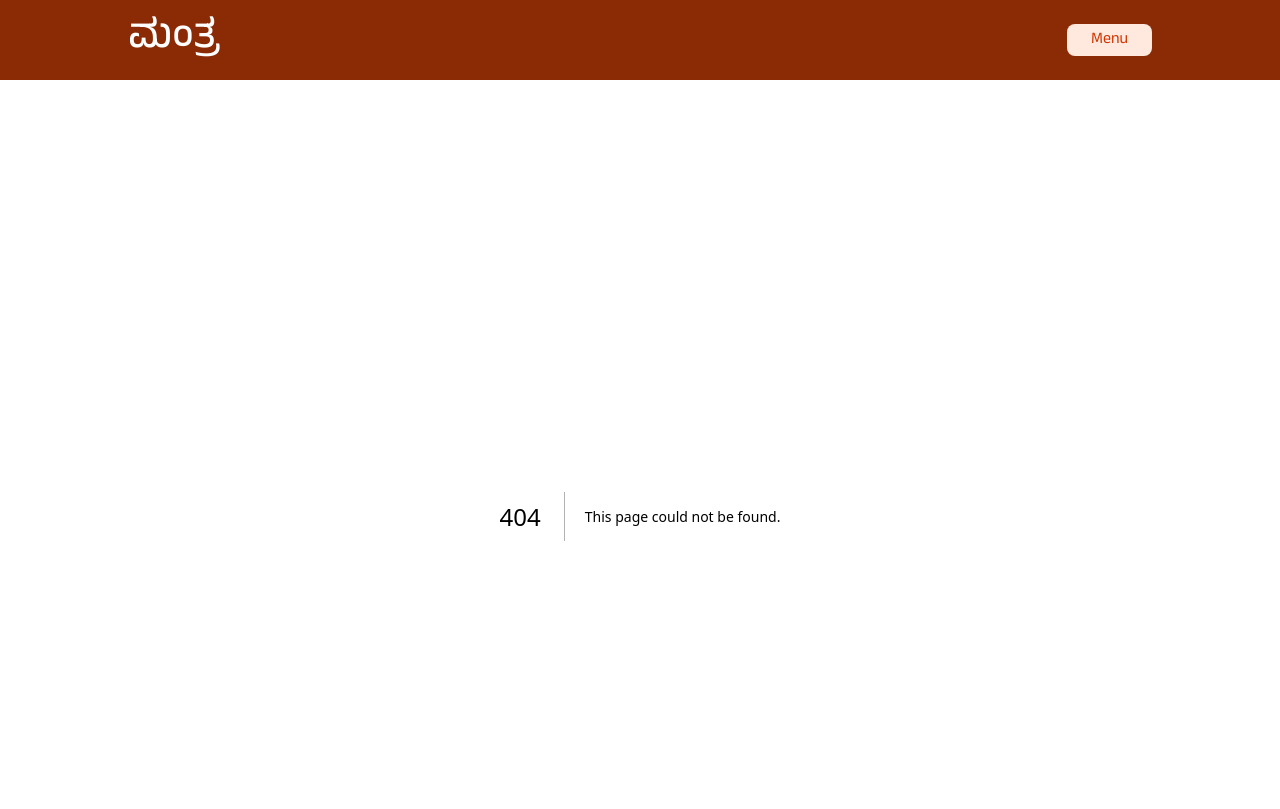
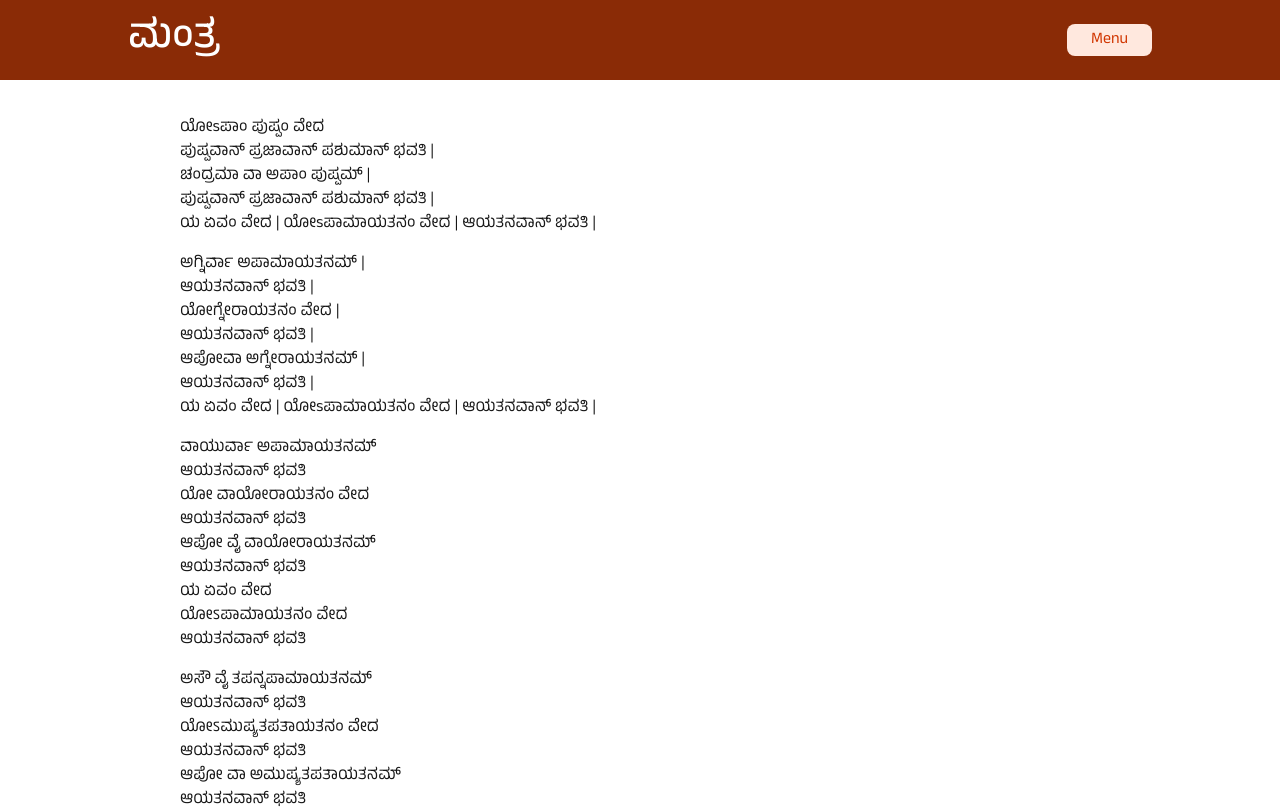
Before and after one commit to hegde-sachin/mantra, a Next.js app: page /mantra-pushpa in a window 1280 px wide. Before the commit this address had no page. Shown: the top 809 px of the page. Built offline with nearby package versions, Linux system fonts and the light colour scheme.

Commit message:
Add Mantra Pushpa

```diff
--- a/src/app/durga-sukta/page.tsx
+++ b/src/app/durga-sukta/page.tsx
@@ -1,7 +1,7 @@
 import { ContentComponent } from "@/components/content.component";
 import { Content } from "@/interfaces/content";
 
-export default async function GanapatiUpanishath() {
+export default async function DurgaSukta() {
   const contents: Array<Content> = [
     {
       details: [
--- /dev/null
+++ b/src/app/mantra-pushpa/page.tsx
@@ -0,0 +1,153 @@
+import { ContentComponent } from "@/components/content.component";
+import { Content } from "@/interfaces/content";
+
+export default async function MantraPushpa() {
+  const contents: Array<Content> = [
+    {
+      details: [
+        {
+          list: [
+            "ಯೋsಪಾಂ ಪುಷ್ಪಂ ವೇದ",
+            "ಪುಷ್ಪವಾನ್ ಪ್ರಜಾವಾನ್ ಪಶುಮಾನ್ ಭವತಿ |",
+            "ಚಂದ್ರಮಾ ವಾ ಅಪಾಂ ಪುಷ್ಪಮ್ |",
+            "ಪುಷ್ಪವಾನ್ ಪ್ರಜಾವಾನ್ ಪಶುಮಾನ್ ಭವತಿ |",
+            "ಯ ಏವಂ ವೇದ | ಯೋsಪಾಮಾಯತನಂ ವೇದ | ಆಯತನವಾನ್ ಭವತಿ |",
+          ],
+        },
+      ],
+    },
+    {
+      details: [
+        {
+          list: [
+            "ಅಗ್ನಿರ್ವಾ ಅಪಾಮಾಯತನಮ್ |",
+            "ಆಯತನವಾನ್ ಭವತಿ | ",
+            "ಯೋಗ್ನೇರಾಯತನಂ ವೇದ |",
+            "ಆಯತನವಾನ್ ಭವತಿ | ",
+            "ಆಪೋವಾ ಅಗ್ನೇರಾಯತನಮ್ | ",
+            "ಆಯತನವಾನ್ ಭವತಿ | ",
+            "ಯ ಏವಂ ವೇದ | ಯೋsಪಾಮಾಯತನಂ ವೇದ | ಆಯತನವಾನ್ ಭವತಿ |",
+          ],
+        },
+      ],
+    },
+    {
+      details: [
+        {
+          list: [
+            "ವಾಯುರ್ವಾ ಅಪಾಮಾಯತನಮ್",
+            "ಆಯತನವಾನ್ ಭವತಿ",
+            "ಯೋ ವಾಯೋರಾಯತನಂ ವೇದ",
+            "ಆಯತನವಾನ್ ಭವತಿ",
+            "ಆಪೋ ವೈ ವಾಯೋರಾಯತನಮ್",
+            "ಆಯತನವಾನ್ ಭವತಿ",
+            "ಯ ಏವಂ ವೇದ",
+            "ಯೋಽಪಾಮಾಯತನಂ ವೇದ",
+            "ಆಯತನವಾನ್ ಭವತಿ",
+          ],
+        },
+      ],
+    },
+    {
+      details: [
+        {
+          list: [
+            "ಅಸೌ ವೈ ತಪನ್ನಪಾಮಾಯತನಮ್",
+            "ಆಯತನವಾನ್ ಭವತಿ",
+            "ಯೋಽಮುಷ್ಯತಪತಾಯತನಂ ವೇದ",
+            "ಆಯತನವಾನ್ ಭವತಿ",
+            "ಆಪೋ ವಾ ಅಮುಷ್ಯತಪತಾಯತನಮ್",
+            "ಆಯತನವಾನ್ ಭವತಿ",
+            "ಯ ಏವಂ ವೇದ",
+            "ಯೋಽಪಾಮಾಯತನಂ ವೇದ",
+            "ಆಯತನವಾನ್ ಭವತಿ",
+          ],
+        },
+      ],
+    },
+    {
+      details: [
+        {
+          list: [
+            "ಚಂದ್ರಮಾ ವಾ ಅಪಾಮಾಯತನಮ್",
+            "ಆಯತನವಾನ್ ಭವತಿ",
+            "ಯಃ ಚಂದ್ರಮಸ ಆಯತನಂ ವೇದ",
+            "ಆಯತನವಾನ್ ಭವತಿ",
+            "ಆಪೋ ವೈ ಚಂದ್ರಮಸ ಆಯತನಮ್",
+            "ಆಯತನವಾನ್ ಭವತಿ",
+            "ಯ ಏವಂ ವೇದ",
+            "ಯೋಽಪಾಮಾಯತನಂ ವೇದ",
+            "ಆಯತನವಾನ್ ಭವತಿ",
+          ],
+        },
+      ],
+    },
+    {
+      details: [
+        {
+          list: [
+            "ನಕ್ಷತ್ರಾಣಿ ವಾ ಅಪಾಮಾಯತನಮ್",
+            "ಆಯತನವಾನ್ ಭವತಿ",
+            "ಯೋ ನಕ್ಷತ್ರಾಣಾಮಾಯತನಂ ವೇದ",
+            "ಆಯತನವಾನ್ ಭವತಿ",
+            "ಆಪೋ ವೈ ನಕ್ಷತ್ರಾಣಾಮಾಯತನಮ್",
+            "ಆಯತನವಾನ್ ಭವತಿ",
+            "ಯ ಏವಂ ವೇದ",
+            "ಯೋಽಪಾಮಾಯತನಂ ವೇದ",
+            "ಆಯತನವಾನ್ ಭವತಿ",
+          ],
+        },
+      ],
+    },
+    {
+      details: [
+        {
+          list: [
+            "ಪರ್ಜನ್ಯೋ ವಾ ಅಪಾಮಾಯತನಮ್",
+            "ಆಯತನವಾನ್ ಭವತಿ",
+            "ಯಃ ಪರ್ಜನ್ಯಸ್ಯಾಯತನಂ ವೇದ",
+            "ಆಯತನವಾನ್ ಭವತಿ",
+            "ಆಪೋ ವೈ ಪರ್ಜನ್ಯಸ್ಯಾಯತನಮ್",
+            "ಆಯತನವಾನ್ ಭವತಿ",
+            "ಯ ಏವಂ ವೇದ",
+            "ಯೋಽಪಾಮಾಯತನಂ ವೇದ",
+            "ಆಯತನವಾನ್ ಭವತಿ",
+          ],
+        },
+      ],
+    },
+    {
+      details: [
+        {
+          list: [
+            "ಸಂವತ್ಸರೋ ವಾ ಅಪಾಮಾಯತನಮ್",
+            "ಆಯತನವಾನ್ ಭವತಿ",
+            "ಯಃ ಸಂವತ್ಸರಸ್ಯಾಯತನಂ ವೇದ",
+            "ಆಯತನವಾನ್ ಭವತಿ",
+            "ಆಪೋ ವೈ ಸಂವತ್ಸರಸ್ಯಾಯತನಂ ವೇದ",
+            "ಆಯತನವಾನ್ ಭವತಿ",
+            "ಯ ಏವಂ ವೇದ",
+            "ಯೋಽಪ್ಸು ನಾವಂ ಪ್ರತಿಷ್ಠಿತಾಂ ವೇದ",
+            "ಪ್ರತ್ಯೇವ ತಿಷ್ಠತಿ",
+          ],
+        },
+      ],
+    },
+    {
+      details: [
+        {
+          list: [
+            "ಓಂ ರಾಜಾಧಿರಾಜಾಯ ಪ್ರಸಹ್ಯ ಸಾಹಿನೇ",
+            "ನಮೋ ವಯಂ ವೈಶ್ರವಣಾಯ ಕುರ್ಮಹೇ",
+            "ಸ ಮೇ ಕಾಮಾನ್ ಕಾಮಕಾಮಾಯ ಮಹ್ಯಂ",
+            "ಕಾಮೇಶ್ವರೋ ವೈಶ್ರವಣೋ ದದಾತು",
+            "ಕುಬೇರಾಯ ವೈಶ್ರವಣಾಯ",
+            "ಮಹಾರಾಜಾಯ ನಮಃ",
+          ],
+        },
+      ],
+    },
+  ];
+
+  return <ContentComponent contents={contents} />;
+}
--- a/src/app/purusha-sukta/page.tsx
+++ b/src/app/purusha-sukta/page.tsx
@@ -1,7 +1,7 @@
 import { ContentComponent } from "@/components/content.component";
 import { Content } from "@/interfaces/content";
 
-export default async function GanapatiUpanishath() {
+export default async function PurushaSukta() {
   const contents: Array<Content> = [
     {
       details: [
--- a/src/constants/route.ts
+++ b/src/constants/route.ts
@@ -15,4 +15,8 @@ export const routes = [
     name: "ಪುರುಷ ಸೂಕ್ತ",
     url: "purusha-sukta",
   },
+  {
+    name: "ಮಂತ್ರ ಪುಷ್ಪ",
+    url: "mantra-pushpa",
+  },
 ];
```
